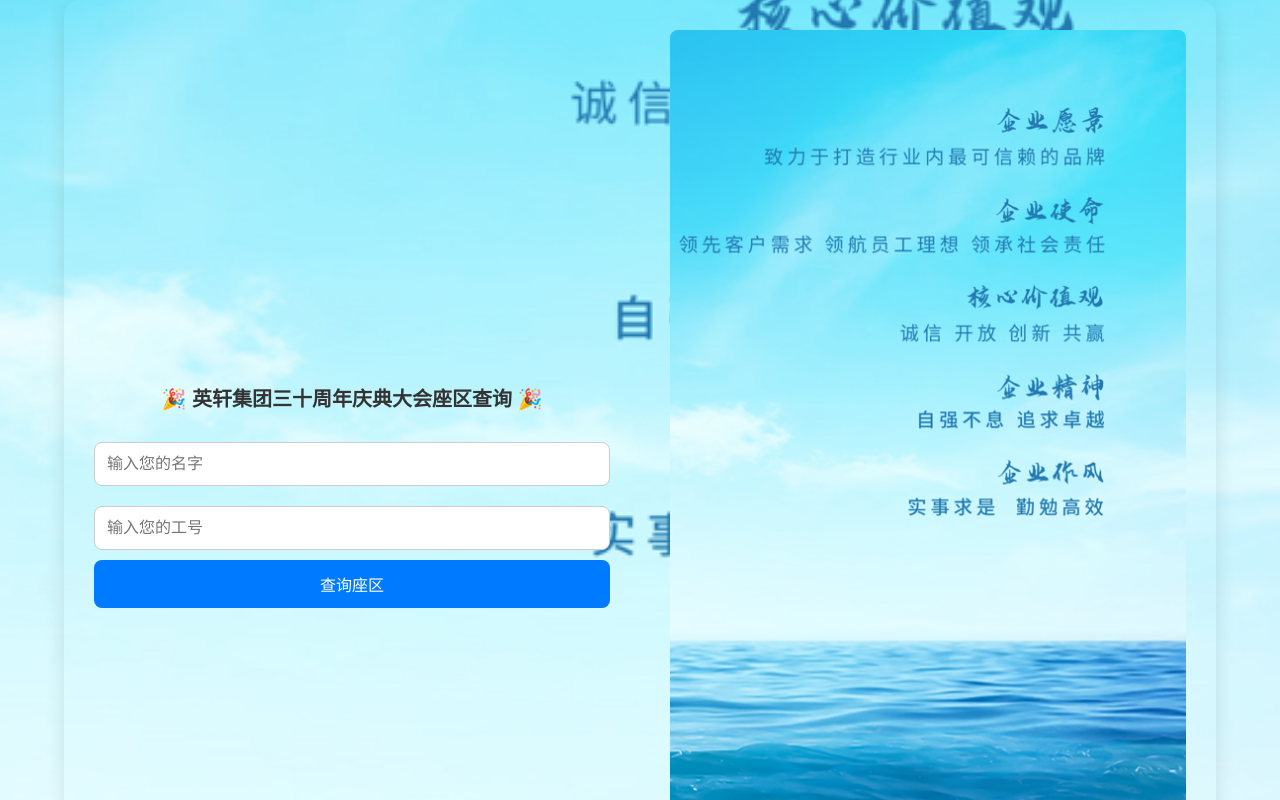
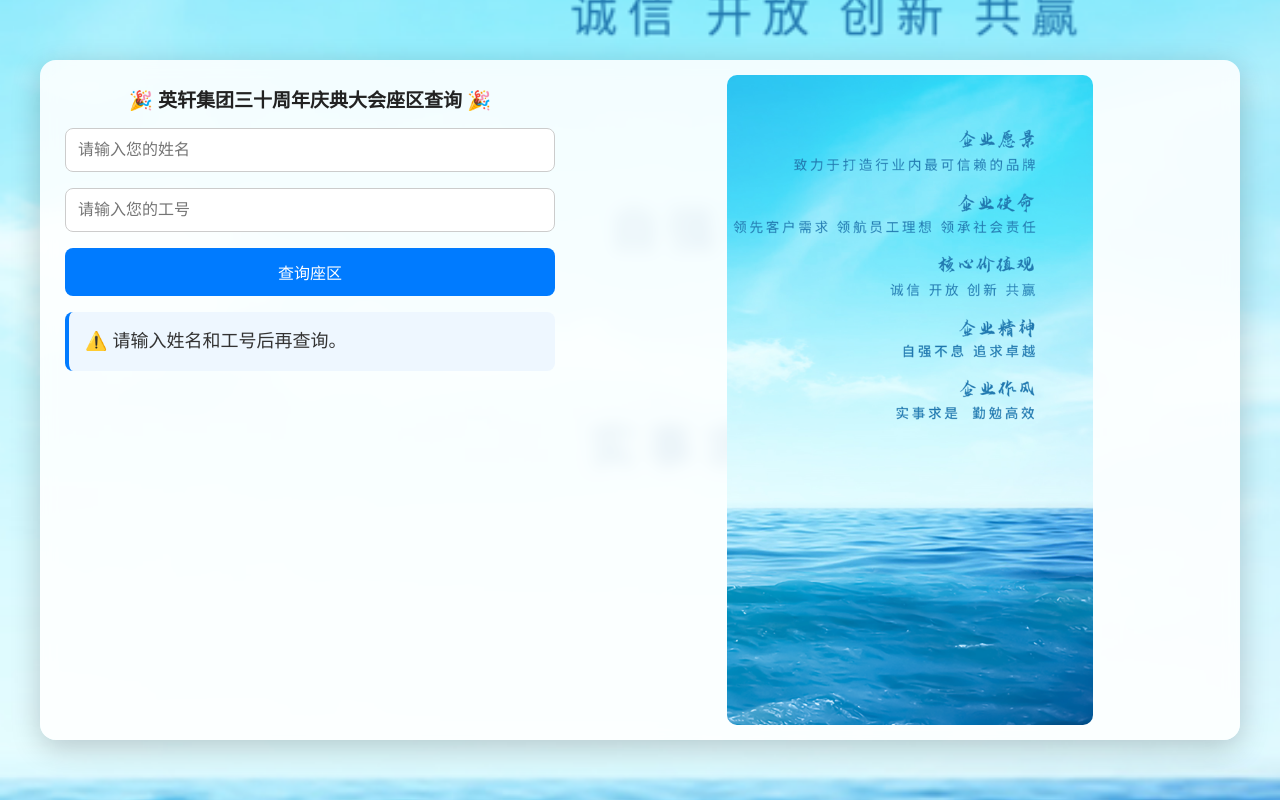
Before and after one commit to 1121000/1121000.github.io, a plain HTML site: page index.html in a window 1280 px wide. Both pictures are taken after a click on the button "查询座区". Shown: the top 800 px of the page. Drawn offline with Linux system fonts and the light colour scheme.

Commit message:
Refactor index.html for improved layout and functionality
Refactor HTML structure and styles for better layout and user experience. Update seat query functionality and improve result display.

```diff
--- a/index.html
+++ b/index.html
@@ -5,56 +5,81 @@
   <meta name="viewport" content="width=device-width, initial-scale=1.0" />
   <title>英轩集团三十周年庆典大会座区查询</title>
   <style>
-    body {
+    * {
+      box-sizing: border-box;
       margin: 0;
       padding: 0;
+    }
+
+    body {
       min-height: 100vh;
       background-image: url('1.png');
       background-size: cover;
       background-position: center;
+      background-repeat: no-repeat;
       font-family: 'Microsoft YaHei', sans-serif;
       display: flex;
       justify-content: center;
       align-items: center;
-      position: relative;
+      padding: 10px;
     }
 
     .container {
-      width: 90%;
+      display: flex;
+      width: 100%;
       max-width: 1200px;
-      height: 80%;
-      display: flex;
+      height: 85vh;
+      background: rgba(255, 255, 255, 0.88);
+      backdrop-filter: blur(8px);
+      border-radius: 16px;
       overflow: hidden;
-      border-radius: 16px;
-      box-shadow: 0 4px 20px rgba(0, 0, 0, 0.1);
+      box-shadow: 0 8px 30px rgba(0, 0, 0, 0.2);
     }
 
-    .left-side, .right-side {
-      width: 50%;
-      padding: 30px;
-      box-sizing: border-box;
+    .left-side {
+      width: 45%;
+      padding: 25px;
       display: flex;
       flex-direction: column;
+      gap: 16px;
+    }
+
+    .right-side {
+      width: 55%;
+      display: flex;
       justify-content: center;
       align-items: center;
+      padding: 15px;
+    }
+
+    .right-side img {
+      max-width: 100%;
+      max-height: 100%;
+      object-fit: contain;
+      border-radius: 10px;
     }
 
     h1 {
-      color: #333;
+      font-size: 19px;
       font-weight: bold;
-      font-size: 20px;
+      color: #222;
+      text-align: center;
       white-space: nowrap;
-      margin-bottom: 20px;
+      overflow: hidden;
+      text-overflow: ellipsis;
     }
 
-    input[type="text"] {
+    input {
       width: 100%;
       padding: 12px;
-      margin: 10px 0;
       border: 1px solid #ccc;
       border-radius: 8px;
       font-size: 16px;
-      box-sizing: border-box;
+      outline: none;
+    }
+
+    input:focus {
+      border-color: #007bff;
     }
 
     button {
@@ -66,18 +91,22 @@
       border-radius: 8px;
       font-size: 16px;
       cursor: pointer;
+      transition: background 0.2s;
     }
 
     button:hover {
       background-color: #0056b3;
     }
 
-    .seat-map {
-      width: 100%;
-      max-width: 100%;
-      height: auto;
+    .result-card {
+      background-color: #eef7ff;
+      border-left: 4px solid #007bff;
+      padding: 16px;
       border-radius: 8px;
-      object-fit: contain;
+      font-size: 18px;
+      color: #333;
+      line-height: 1.5;
+      display: none;
     }
   </style>
 </head>
@@ -86,38 +115,55 @@
 <div class="container">
   <div class="left-side">
     <h1>🎉 英轩集团三十周年庆典大会座区查询 🎉</h1>
-    <input type="text" id="nameInput" placeholder="输入您的名字" />
-    <input type="text" id="numberInput" placeholder="输入您的工号" />
+    <input type="text" id="nameInput" placeholder="请输入您的姓名" />
+    <input type="text" id="numberInput" placeholder="请输入您的工号" />
     <button onclick="findSeat()">查询座区</button>
-    <div class="result" id="seatResult"></div>
+    <div class="result-card" id="resultCard"></div>
   </div>
+
   <div class="right-side">
-    <img src="111.png" alt="座位图" class="seat-map" />
+    <img src="111.png" alt="会场座区图" />
   </div>
 </div>
 
 <script>
+  // ✅ 请在此处填写实际参会人员名单
   const seatData = [
-    // 座位数据（请按实际名单填写）
+    { name: "张三", number: "12345", area: "A区", table: "3桌", seat: "5号" },
+    { name: "李四", number: "67890", area: "B区", table: "2桌", seat: "1号" },
+    { name: "王五", number: "13579", area: "C区", table: "1桌", seat: "8号" },
+    // 👆 按照此格式继续添加真实数据
   ];
 
   function findSeat() {
     const name = document.getElementById("nameInput").value.trim();
     const number = document.getElementById("numberInput").value.trim();
+    const resultDiv = document.getElementById("resultCard");
 
     if (!name || !number) {
-      alert("请输入姓名及工号后再查询。");
+      resultDiv.innerHTML = "⚠️ 请输入姓名和工号后再查询。";
+      resultDiv.style.display = "block";
       return;
     }
 
-    const matches = seatData.filter(item => item.name === name && item.number === number);
+    const match = seatData.find(item => item.name === name && item.number === number);
 
-    if (matches.length === 0) {
-      alert(`未找到与“${name}”和工号“${number}”相关的座区信息，请联系现场工作人员。`);
+    if (match) {
+      resultDiv.innerHTML = `
+        <strong>${name}</strong><br>
+        您的座区信息：<br>
+        <span style="font-size:20px; color:#007bff; font-weight:bold;">
+          ${match.area} ${match.table} ${match.seat}
+        </span>
+      `;
     } else {
-      const item = matches[0];
-      document.getElementById("seatResult").textContent = `您的座区是：${item.area} ${item.table} ${item.seat}`;
+      resultDiv.innerHTML = `
+        ❌ 未找到“${name}”（工号 ${number}）的座区信息。<br>
+        请联系现场工作人员。
+      `;
     }
+
+    resultDiv.style.display = "block";
   }
 </script>
 
```
